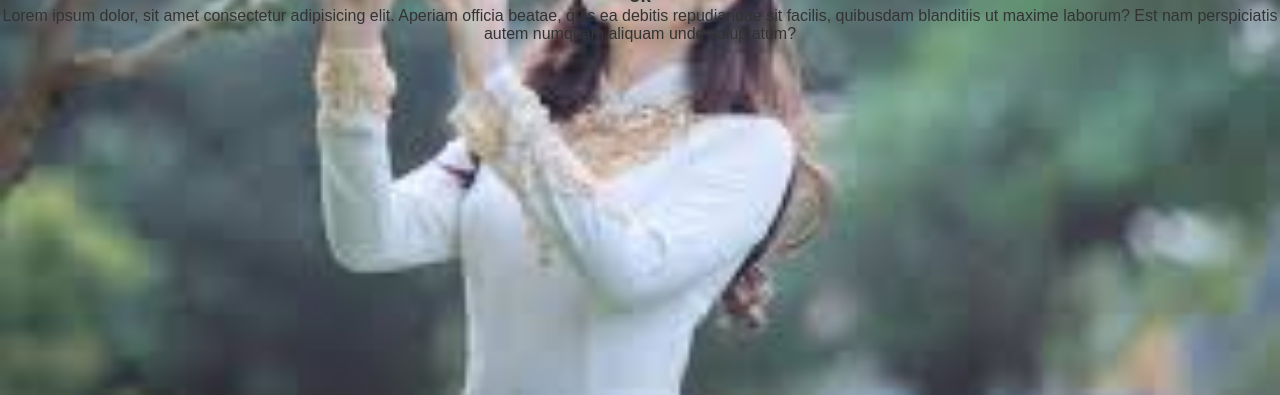
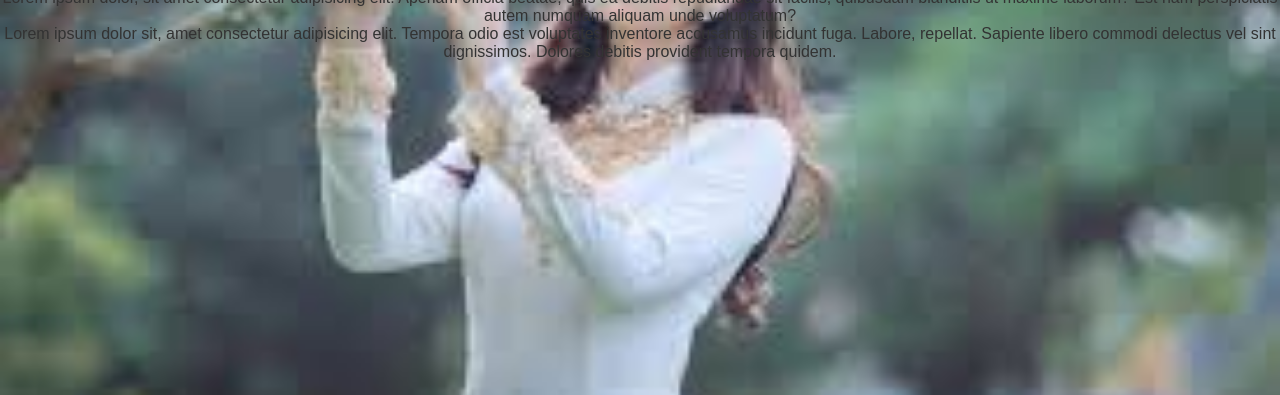
Before and after one commit to laiba2408e/firstpro, a plain HTML site: page index.html in a window 1280 px wide. Shown: the part 405-800 px from the top of the page. Drawn offline with Linux system fonts and the light colour scheme.

Commit message:
new pdaa

```diff
--- a/index.html
+++ b/index.html
@@ -10,5 +10,6 @@
     <h1>HELLO WORLD</h1>
     <h3>ok</h3>
 <P>Lorem ipsum dolor, sit amet consectetur adipisicing elit. Aperiam officia beatae, quis ea debitis repudiandae sit facilis, quibusdam blanditiis ut maxime laborum? Est nam perspiciatis autem numquam aliquam unde voluptatum?</P>
+<p>Lorem ipsum dolor sit, amet consectetur adipisicing elit. Tempora odio est voluptates inventore accusamus incidunt fuga. Labore, repellat. Sapiente libero commodi delectus vel sint dignissimos. Dolores debitis provident tempora quidem.</p>
 </body>
 </html>
```
